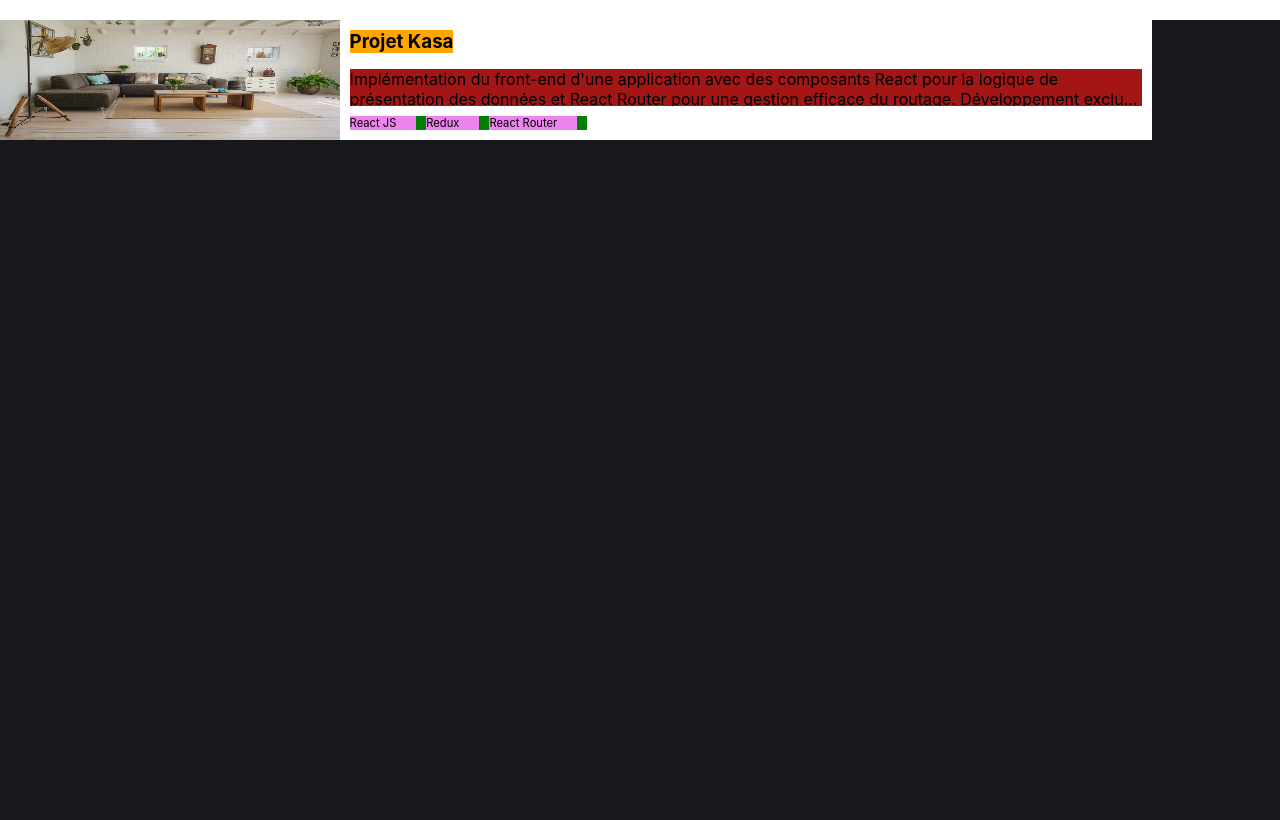
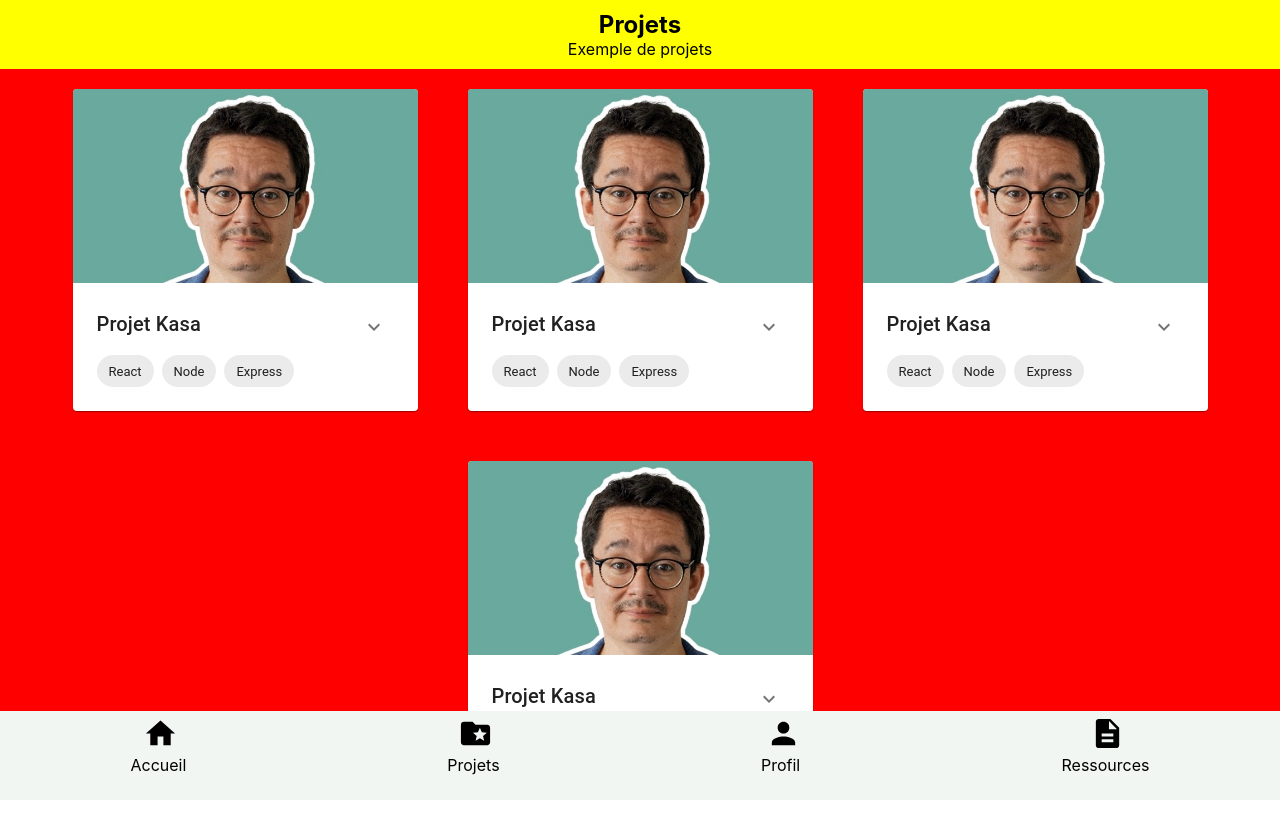
Before and after one commit to Halloween47/portfolio_2024, a React (Create React App) app: page /projets in a window 1280 px wide. Built offline with nearby package versions, Linux system fonts and the light colour scheme.

Commit message:
Menu avec Router OK

```diff
--- a/src/App.js
+++ b/src/App.js
@@ -6,7 +6,6 @@ import CardProjet from "./components/projet/projet";
 import About from "./components/about/about";
 import Menu from "./components/menu/menu";
 import Banner from "./components/banner/banner";
-import MobileHub from "./components/mobile-hub/mobileHub";
 import MobileContact from "./components/mobileContact/mobileContact";
 import MobileAbout from "./components/mobileAbout/mobileAbout";
 import MobileCertificate from "./components/mobileCertificate/mobileCertificate";
@@ -14,12 +13,11 @@ import BasicTimeline from "./components/mobileCertificate/mobileCertificate";
 import MobileSectionProjets from "./components/mobileProjets/mobileProjets";
 import MonRouter from "./monRouter";
 // import CustomizedTimeline from "./components/mobileCertificate/mobileCertificate";
-import { BrowserRouter as Router, Routes, Route } from 'react-router-dom';
+import { BrowserRouter as Router, Routes, Route } from "react-router-dom";
 import MAJComponentProjets from "./components/MAJComponentProjets/MAJComponentProjets";
-import Projet from "./components/projet/projet";
+import Projet from "./pages/projets/projets/projets";
 import ComponentProjet from "./components/componentProjet/componentProjet";
-
-
+import Accueil from "./pages/accueil/accueil";
 
 function App() {
   const overlay = useSelector((state) => state.overlay.overlayState);
@@ -40,11 +38,11 @@ function App() {
     <div className="App">
       {/* <MonRouter /> */}
       <Router>
-      <Routes>
-        <Route path="/" element={<MobileHub />} />
-        <Route path="/projets" element={<Projet />} />
-      </Routes>
-    </Router>
+        <Routes>
+          <Route path="/" element={<Accueil />} />
+          <Route path="/projets" element={<Projet />} />
+        </Routes>
+      </Router>
       {/* {overlay && (
         <Overlay
           titre={titreProjet}
@@ -60,7 +58,6 @@ function App() {
       {projets && <Projets />}
       {contact && <MobileContact />}
       {about && <MobileAbout />} */}
-
     </div>
   );
 }
--- a/src/components/menuMobile/_menuMobile.scss
+++ b/src/components/menuMobile/_menuMobile.scss
@@ -7,9 +7,33 @@
     width: 100%;
     height: auto;
 
-    display: flex;
-    justify-content: center;
+    // display: flex;
+    // justify-content: center;
+
     box-sizing: border-box;
+
+    ul {
+        // background-color: rebeccapurple;
+        width: 100%;
+        display: flex;
+        justify-content: space-around;
+        margin: 5px 0px 5px 0px;
+        padding: 0;
+        li {
+            margin: 0;
+            list-style: none;
+            .menuElement {
+                // background-color: yellow;
+                text-decoration: none;
+                color: inherit;
+
+                p {
+                    margin: 0; padding: 0;
+                    // background-color: red;
+                }
+            }
+        }
+    }
 
     .menuElement {
         // background-color: rgb(190, 139, 29);
--- a/src/components/menuMobile/menuMobile.jsx
+++ b/src/components/menuMobile/menuMobile.jsx
@@ -8,6 +8,7 @@ import { useDispatch } from "react-redux";
 import { hideProjets, showProjets } from "../../store/projetsSlices";
 import { hideContact, showContact } from "../../store/contactSlice";
 import { hideAboutMe, showAboutMe } from "../../store/aboutSlice";
+import { Link } from "react-router-dom";
 
 function MenuMobile(props) {
   const dispatch = useDispatch();
@@ -53,11 +54,33 @@ function MenuMobile(props) {
 
   return (
     <div className="menuMobile">
-      <div className="menuElement" onClick={handleClick}>
-        <HomeIcon sx={{ fontSize: 35 }} />
-        <p>Accueil</p>
-      </div>
-      <div className="menuElement" onClick={handleClick}>
+      <ul>
+        <li>
+          <Link to="/"  className="menuElement">
+            <HomeIcon sx={{ fontSize: 35 }} />
+            <p>Accueil</p>
+          </Link>
+        </li>
+        <li>
+          <Link to="/"  className="menuElement">
+          <FolderSpecialIcon sx={{ fontSize: 35 }} />
+          <p>Projets</p>
+          </Link>
+        </li>
+        <li>
+          <Link to="/"  className="menuElement">
+          <PersonIcon sx={{ fontSize: 35 }} />
+          <p>Profil</p>
+          </Link>
+        </li>
+        <li>
+          <Link to="/"  className="menuElement">
+          <DescriptionIcon sx={{ fontSize: 35 }} />
+          <p>Ressources</p>
+          </Link>
+        </li>
+      </ul>
+      {/* <div className="menuElement" onClick={handleClick}>
         <FolderSpecialIcon sx={{ fontSize: 35 }} />
         <p>Projets</p>
       </div>
@@ -68,7 +91,7 @@ function MenuMobile(props) {
       <div className="menuElement" onClick={handleClick}>
         <DescriptionIcon sx={{ fontSize: 35 }} />
         <p>Ressources</p>
-      </div>
+      </div> */}
     </div>
   );
 }
--- a/src/pages/Accueil/mobile-hub/mobileHub.jsx
+++ b/src/pages/accueil/accueil.jsx
@@ -1,19 +1,27 @@
-import MobileHubTuile from "../mobileHubTuile/MobileHubTuile";
+import MobileHubTuile from "../../components/mobileHubTuile/MobileHubTuile";
 
 import Projets from "../../assets/projets.png";
 import Profil from "../../assets/profil.png";
 import Ressources from "../../assets/ressources.png";
 import ImgContact from "../../assets/contact.png";
-import Stepper from "../stepper/stepper";
+import Stepper from "../../components/stepper/stepper";
 
-import Menu from "../menu/menu";
-import Banner from "../banner/banner";
+import Menu from "../../components/menu/menu";
+import Banner from "../../components/banner/banner";
+import { Link } from "react-router-dom";
 
-function MobileHub() {
+function Accueil() {
   return (
     <div className="mobile-hub">
       <Menu />
       <Banner />
+      <div className="zoneHub">
+        <ul>
+          <li>
+            <Link to="/projets">Projets</Link>
+          </li>
+        </ul>
+      </div>
       <div className="zoneHub">
         <MobileHubTuile img={Projets} text="Projets" />
         <MobileHubTuile img={Profil} text="A propos" />
@@ -24,4 +32,4 @@ function MobileHub() {
     </div>
   );
 }
-export default MobileHub;
+export default Accueil;
--- a/src/pages/projets/projets/_projets.scss
+++ b/src/pages/projets/projets/_projets.scss
@@ -1,11 +1,13 @@
 .section_projets {
-    position: absolute;
-    top: 0;
-    // height: 100vh;
-    height: auto;
     background-color: yellow;
+
+    width: 100%; height: 100vh;
+
     padding: 10px 0; margin: 0;
+
     box-sizing: border-box;
+    overflow-y: scroll;
+
     h2 {
         padding: 0; margin: 0;
     }
--- a/src/pages/projets/projets/projets.jsx
+++ b/src/pages/projets/projets/projets.jsx
@@ -11,6 +11,10 @@ function Projets() {
         <p>Exemple de projets</p>
       </div>
       <div className="list_projets">
+        <ComponentProjet />
+        <ComponentProjet />
+        <ComponentProjet />
+        <ComponentProjet />
       </div>
       <MenuMobile />
     </div>
--- a/src/style.css
+++ b/src/style.css
@@ -14,13 +14,13 @@
 }
 
 .section_projets {
-  position: absolute;
-  top: 0;
-  height: auto;
   background-color: yellow;
+  width: 100%;
+  height: 100vh;
   padding: 10px 0;
   margin: 0;
   box-sizing: border-box;
+  overflow-y: scroll;
 }
 .section_projets h2 {
   padding: 0;
@@ -88,9 +88,26 @@ code {
   bottom: 0;
   width: 100%;
   height: auto;
+  box-sizing: border-box;
+}
+.menuMobile ul {
+  width: 100%;
   display: flex;
-  justify-content: center;
-  box-sizing: border-box;
+  justify-content: space-around;
+  margin: 5px 0px 5px 0px;
+  padding: 0;
+}
+.menuMobile ul li {
+  margin: 0;
+  list-style: none;
+}
+.menuMobile ul li .menuElement {
+  text-decoration: none;
+  color: inherit;
+}
+.menuMobile ul li .menuElement p {
+  margin: 0;
+  padding: 0;
 }
 .menuMobile .menuElement {
   width: 20vw;
--- a/src/style.scss
+++ b/src/style.scss
@@ -1,5 +1,5 @@
 //////////////REFACTO/////////////////////
-@import './pages/Accueil/mobile-hub/mobileHub';
+@import './pages/accueil/accueilMobile';
 @import './pages/projets/projets/projets';
 ///////////////////////////////////
 ///////////////////////////////////
```
Also changed, not shown: src/components/MAJComponentProjets/MAJComponentProjets.jsx (+7 -9 lines), src/components/componentProjet/componentProjet.jsx (+12 -11 lines), src/monRouter.jsx (+4 -4 lines), src/pages/accueil/_accueilMobile.scss (renamed from src/pages/Accueil/mobile-hub/_mobileHub.scss), 1 other file (tests, documents, lock files or other folders). Lines whose indentation alone changed are shown as unchanged.
